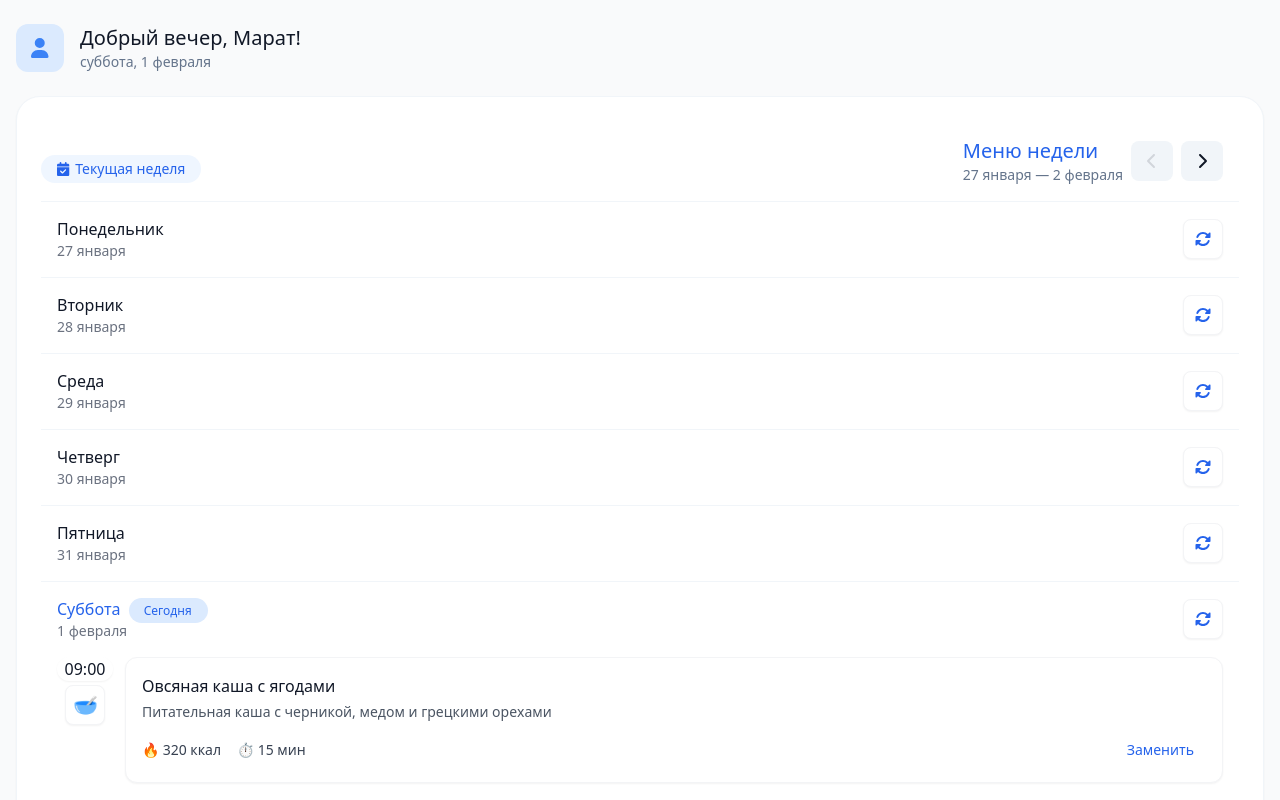
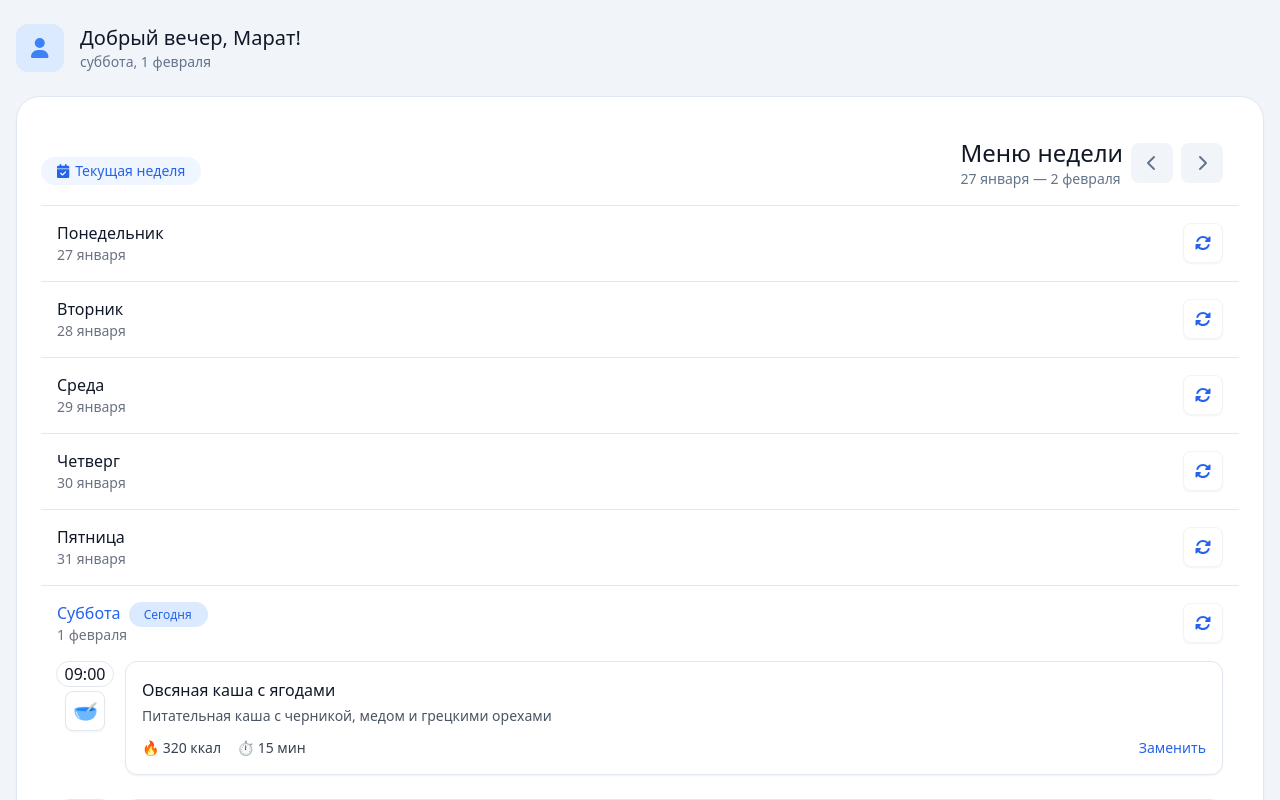
Before and after one commit to ramazanov-ma/chief, a Nuxt app: page /menu in a window 1280 px wide. Shown: the top 800 px of the page. Built offline with nearby package versions, Linux system fonts and the light colour scheme.

Commit message:
Refactor WeeklyMenu and default layout for improved styling and consistency

```diff
--- a/components/WeeklyMenu.vue
+++ b/components/WeeklyMenu.vue
@@ -1,5 +1,5 @@
 <template>
-	<div class="bg-white rounded-3xl sm:p-6 shadow-sm border border-slate-100">
+	<div class="bg-white rounded-3xl sm:p-6 shadow-sm border border-slate-200">
 		<!-- Адаптивный заголовок -->
 		<div
 			class="sm:flex sm:items-center sm:justify-between"
@@ -16,7 +16,7 @@
 					class="flex items-center justify-between sm:justify-start sm:space-x-3"
 				>
 					<div class="flex justify-between items-center space-x-2 w-full">
-						<h2 class="text-xl sm:text-xl font-medium text-blue-600">
+						<h2 class="text-2xl font-medium">
 							<span class="block">Меню недели</span>
 							<span
 								class="block text-sm font-normal text-slate-500"
@@ -30,15 +30,13 @@
 								<div class="flex items-center space-x-2">
 									<button
 										@click="changeWeek(-1)"
-										class="px-4 py-2 rounded-lg bg-slate-100 transition-colors"
-										:class="{ 'text-gray-300': isCurrentWeek }"
-										:disabled="isCurrentWeek"
+										class="px-4 py-2 rounded-lg bg-slate-100 transition-colors text-slate-500 hover:bg-slate-200"
 									>
 										<font-awesome-icon icon="chevron-left"/>
 									</button>
 									<button
 										@click="changeWeek(1)"
-										class="px-4 py-2 rounded-lg bg-slate-100 transition-colors"
+										class="px-4 py-2 rounded-lg bg-slate-100 transition-colors text-slate-500 hover:bg-slate-200"
 									>
 										<font-awesome-icon icon="chevron-right"/>
 									</button>
@@ -61,7 +59,7 @@
 		<div class="">
 			<div v-for="day in weekDays" :key="day.name" class="relative p-4">
 				<!-- Разделитель между днями -->
-				<div class="absolute left-0 right-0 -top-4 h-px bg-slate-100 transform translate-y-4"></div>
+				<div class="absolute left-0 right-0 -top-4 h-px bg-slate-200 transform translate-y-4"></div>
 
 				<!-- День недели -->
 				<div class="transition-colors">
@@ -92,8 +90,7 @@
 
 								<button
 									@click="regenerateDay(day)"
-									class="w-10 h-10 rounded-lg bg-white border border-gray-100 text-blue-600
-         hover:bg-blue-50 transition-colors shadow-sm"
+									class="w-10 h-10 rounded-lg bg-white border border-gray-100 text-blue-600 hover:bg-blue-50 transition-colors shadow-sm"
 									title="Пересоздать день"
 								>
 									<font-awesome-icon icon="rotate"/>
@@ -116,12 +113,12 @@
 												<!-- ... Время и эмодзи ... -->
 												<div class="flex flex-col items-center w-14">
 													<span
-														class="text-base font-medium text-gray-900 bg-white px-2 rounded-full shadow-sm">{{
-															meal.time
-														}}</span>
+														class="text-base font-medium text-gray-900 bg-white px-2 rounded-full border border-slate-200"
+													>
+														{{ meal.time }}
+													</span>
 													<div
-														class="w-10 h-10 rounded-lg bg-white border border-gray-100 shadow-sm flex items-center justify-center mt-1 z-10"
-													>
+														class="w-10 h-10 rounded-lg bg-white border border-slate-200 shadow-sm flex items-center justify-center mt-1 z-10">
 														<span class="text-xl">{{ meal.emoji }}</span>
 													</div>
 												</div>
@@ -129,7 +126,7 @@
 												<!-- Карточка блюда -->
 												<div class="flex-1 min-w-0">
 													<div
-														class="bg-white border border-gray-100 rounded-xl p-4 group-hover:bg-gray-50 transition-colors shadow-sm"
+														class="bg-white border border-slate-200 rounded-xl p-4 group-hover:bg-gray-50 transition-colors shadow-sm"
 													>
 														<div
 															class="flex items-start justify-between space-x-2"
@@ -155,7 +152,7 @@
 
 															<div class="flex items-center gap-4 ml-auto">
 																<button
-																	class="px-3 py-1.5 text-sm font-medium text-blue-600 hover:text-blue-700 hover:bg-blue-50 rounded-lg transition-colors"
+																	class="text-sm font-medium text-blue-600 hover:text-blue-900 rounded-lg transition-colors"
 																	@click="replaceMeal(day.date, meal.id)"
 																>
 																	Заменить
--- a/layouts/default.vue
+++ b/layouts/default.vue
@@ -1,5 +1,5 @@
 <template>
-	<div class="min-h-screen bg-gray-50">
+	<div class="min-h-screen bg-slate-100">
 
 		<!-- Добавляем отступ снизу на мобильных для нижнего меню -->
 		<main class="flex-1 p-4 pb-20 md:pb-4">
@@ -7,7 +7,7 @@
 		</main>
 
 		<!-- Нижнее мобильное меню -->
-		<nav class="fixed bottom-0 left-0 right-0 bg-white border-t border-gray-100 md:hidden z-10">
+		<nav class="fixed bottom-0 left-0 right-0 bg-white border-t border-slate-200 md:hidden z-10">
 			<div class="flex items-center justify-around h-16">
 				<NuxtLink
 					v-for="item in menuItems"
```
